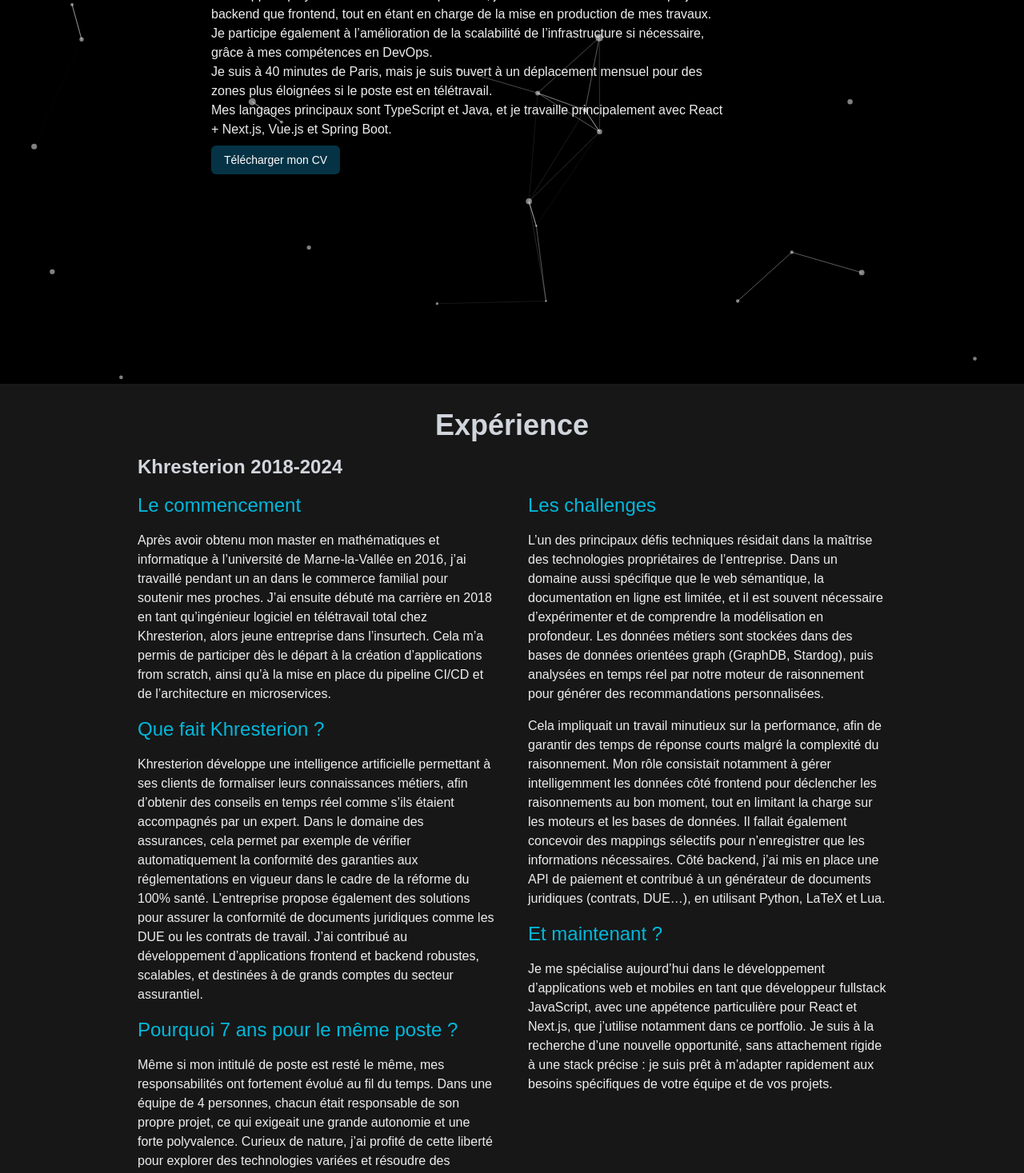
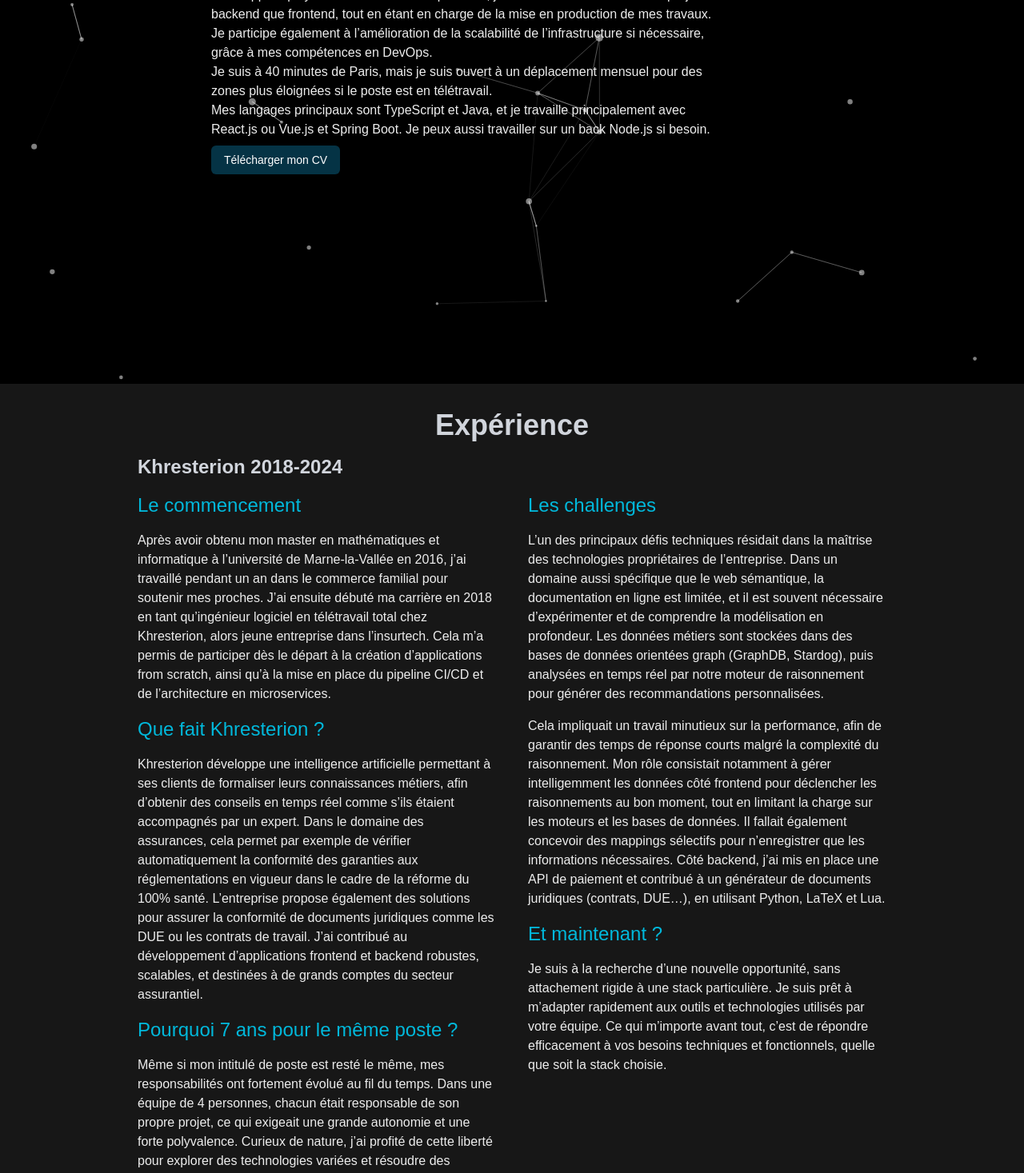
Before and after one commit to thneang/react-app, a Next.js app: page / in a window 1280 px wide. Shown: the part 320-1787 px from the top of the page at 80% size. Built offline with nearby package versions, Linux system fonts and the light colour scheme.

Commit message:
change description

```diff
--- a/src/app/page.tsx
+++ b/src/app/page.tsx
@@ -44,11 +44,13 @@ export default async function HomePage() {
           </p>
           <p>
             Je suis à 40 minutes de Paris, mais je suis ouvert à un déplacement
-            mensuel pour des zones plus éloignées si le poste est en télétravail.
+            mensuel pour des zones plus éloignées si le poste est en
+            télétravail.
           </p>
           <p>
             Mes langages principaux sont TypeScript et Java, et je travaille
-            principalement avec React + Next.js, Vue.js et Spring Boot.
+            principalement avec React.js ou Vue.js et Spring Boot. Je peux aussi
+            travailler sur un back Node.js si besoin.
           </p>
 
           <AnchorButton className="mt-2 w-auto" href={CVPath} download>
@@ -133,13 +135,12 @@ export default async function HomePage() {
               </p>
               <h2>Et maintenant ?</h2>
               <p>
-                Je me spécialise aujourd’hui dans le développement
-                d’applications web et mobiles en tant que développeur fullstack
-                JavaScript, avec une appétence particulière pour React et
-                Next.js, que j’utilise notamment dans ce portfolio. Je suis à la
-                recherche d’une nouvelle opportunité, sans attachement rigide à
-                une stack précise : je suis prêt à m’adapter rapidement aux besoins
-                spécifiques de votre équipe et de vos projets.
+                Je suis à la recherche d’une nouvelle opportunité, sans
+                attachement rigide à une stack particulière. Je suis prêt à
+                m’adapter rapidement aux outils et technologies utilisés par
+                votre équipe. Ce qui m’importe avant tout, c’est de répondre
+                efficacement à vos besoins techniques et fonctionnels, quelle
+                que soit la stack choisie.
               </p>
             </div>
           </div>
```
